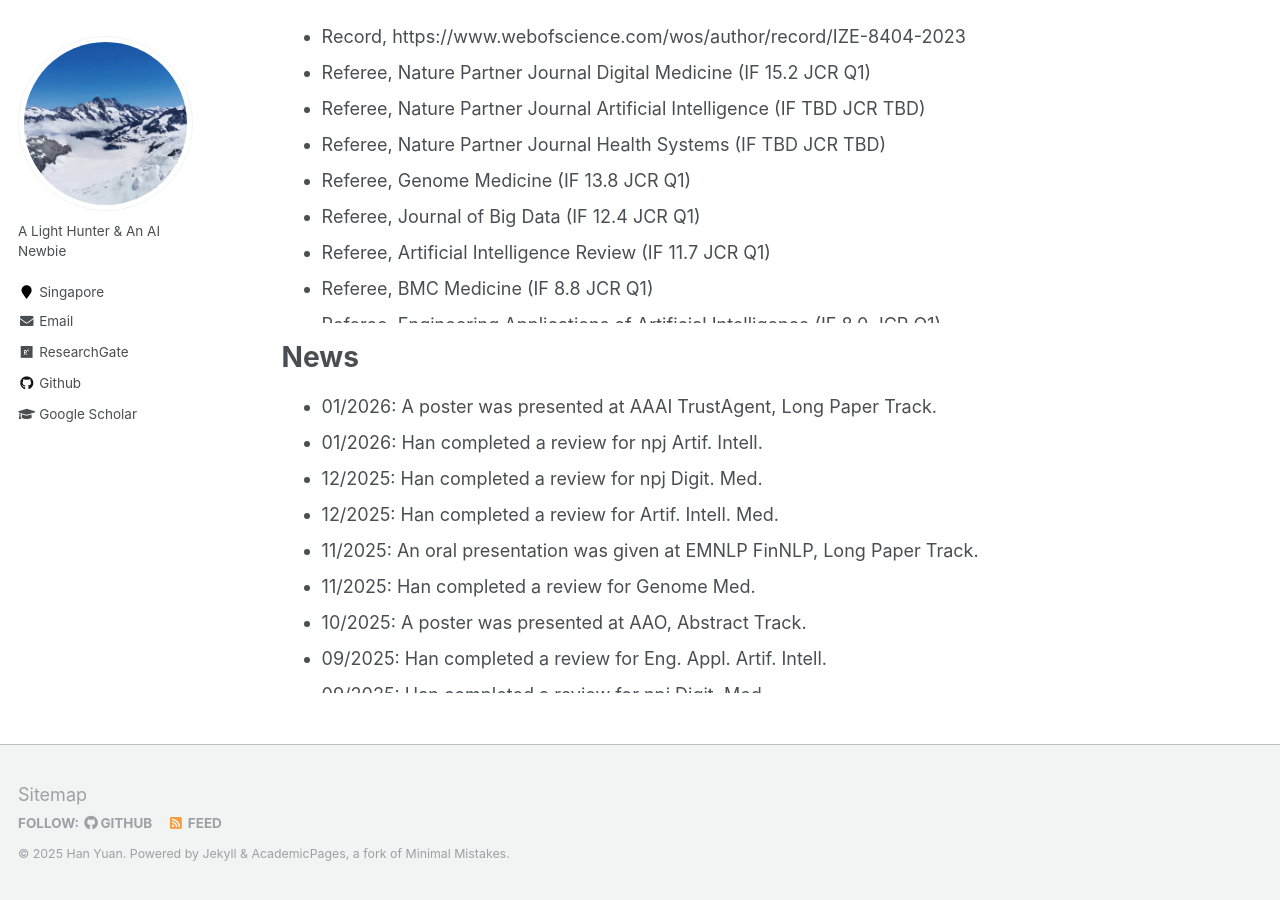
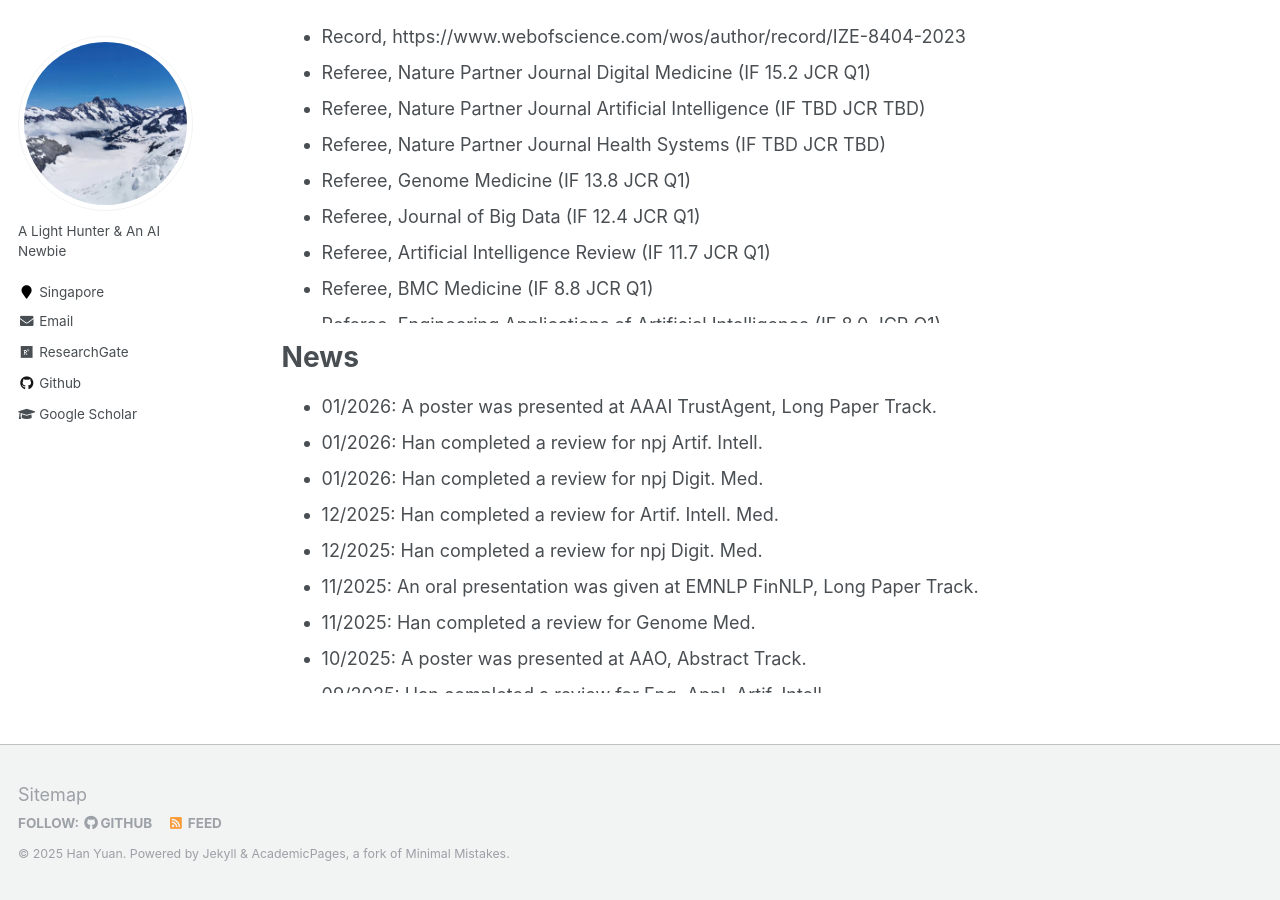
Before and after one commit to Han-Yuan-Med/Han-Yuan-Med.github.io, a Jekyll site: the page built from _pages/about.md, in a window 1280 px wide and 900 px high, scrolled down 968 px. Built offline with Jekyll 4.4.1, drawn with Linux system fonts in a browser that asks for light colours.

Commit message:
Update about.md

```diff
--- a/_pages/about.md
+++ b/_pages/about.md
@@ -60,8 +60,9 @@
 <ul style="width: auto; height: 300px; overflow: auto">
   <li>01/2026: A poster was presented at AAAI TrustAgent, Long Paper Track.</li>
   <li>01/2026: Han completed a review for npj Artif. Intell.</li>
+  <li>01/2026: Han completed a review for npj Digit. Med.</li>
+  <li>12/2025: Han completed a review for Artif. Intell. Med.</li>
   <li>12/2025: Han completed a review for npj Digit. Med.</li>
-  <li>12/2025: Han completed a review for Artif. Intell. Med.</li>
   <li>11/2025: An oral presentation was given at EMNLP FinNLP, Long Paper Track.</li>
   <li>11/2025: Han completed a review for Genome Med.</li>
   <li>10/2025: A poster was presented at AAO, Abstract Track.</li>
```
